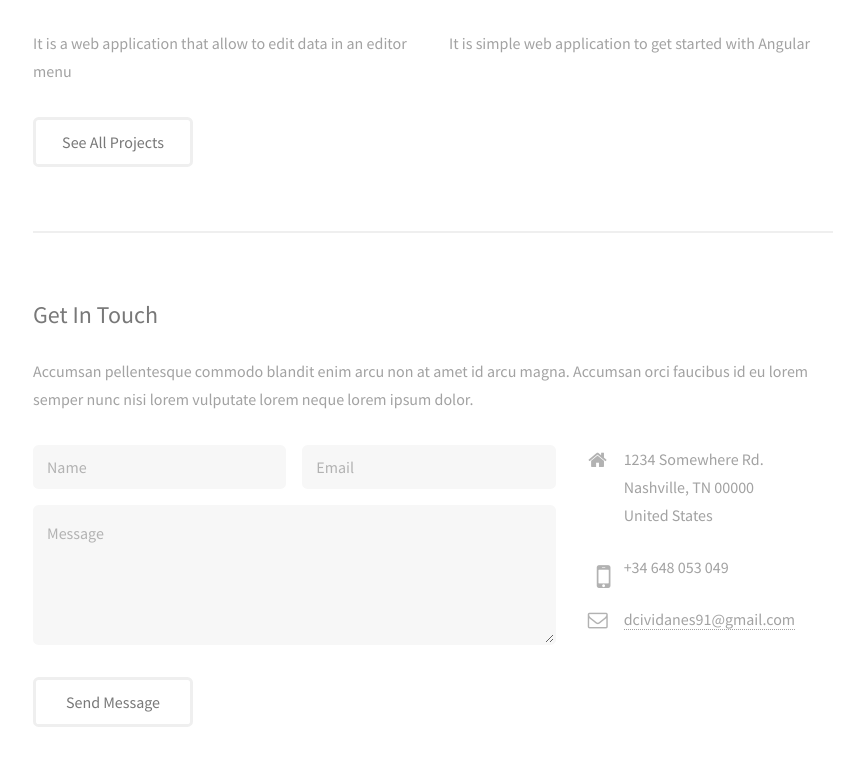
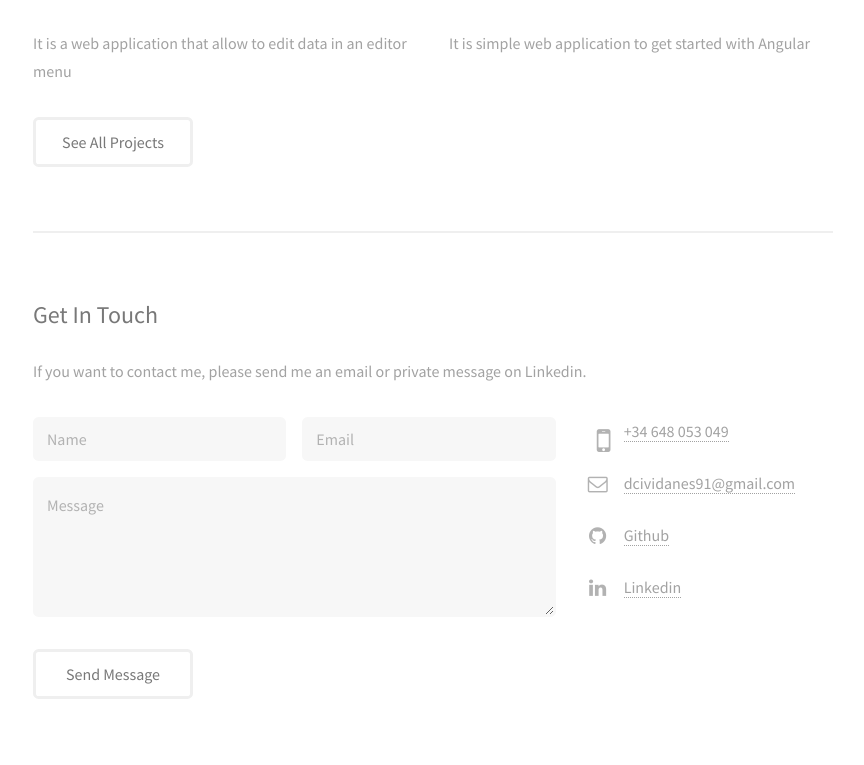
Before and after one commit to rtugores/Portfolio, a plain HTML site: page index.html in a window 1280 px wide. Shown: the part 2099-2864 px from the top of the page, without its empty margins (399-1263 px from the left). Drawn offline with Linux system fonts and the light colour scheme.

Commit message:
fix texts

```diff
--- a/index.html
+++ b/index.html
@@ -139,7 +139,7 @@
 
 			<section id="three">
 				<h2>Get In Touch</h2>
-				<p>Accumsan pellentesque commodo blandit enim arcu non at amet id arcu magna. Accumsan orci faucibus id eu lorem semper nunc nisi lorem vulputate lorem neque lorem ipsum dolor.</p>
+				<p>If you want to contact me, please send me an email or private message on Linkedin.</p>
 				<div class="row">
 					<div class="8u 12u$(small)">
 						<form method="post" action="#">
@@ -156,18 +156,20 @@
 					<div class="4u$ 12u$(small)">
 						<ul class="labeled-icons">
 							<li>
-								<h3 class="icon fa-home"><span class="label">Address</span></h3>
-								1234 Somewhere Rd.<br />
-								Nashville, TN 00000<br />
-								United States
-							</li>
-							<li>
 								<h3 class="icon fa-mobile fa-2x"><span class="label">Phone</span></h3>
-								+34 648 053 049
+								<a href="#">+34 648 053 049</a>
 							</li>
 							<li>
 								<h3 class="icon fa-envelope-o"><span class="label">Email</span></h3>
 								<a href="#">dcividanes91@gmail.com</a>
+							</li>
+							<li>
+								<h3 class="icon fa-github"><span class="label">Github</span></h3>
+								<a href="https://github.com/mingoscd">Github</a>
+							</li>
+							<li>
+								<h3 class="icon fa-linkedin"><span class="label">Linkedin</span></h3>
+								<a href="https://www.linkedin.com/in/domingocividanes">Linkedin</a>
 							</li>
 						</ul>
 					</div>
```
